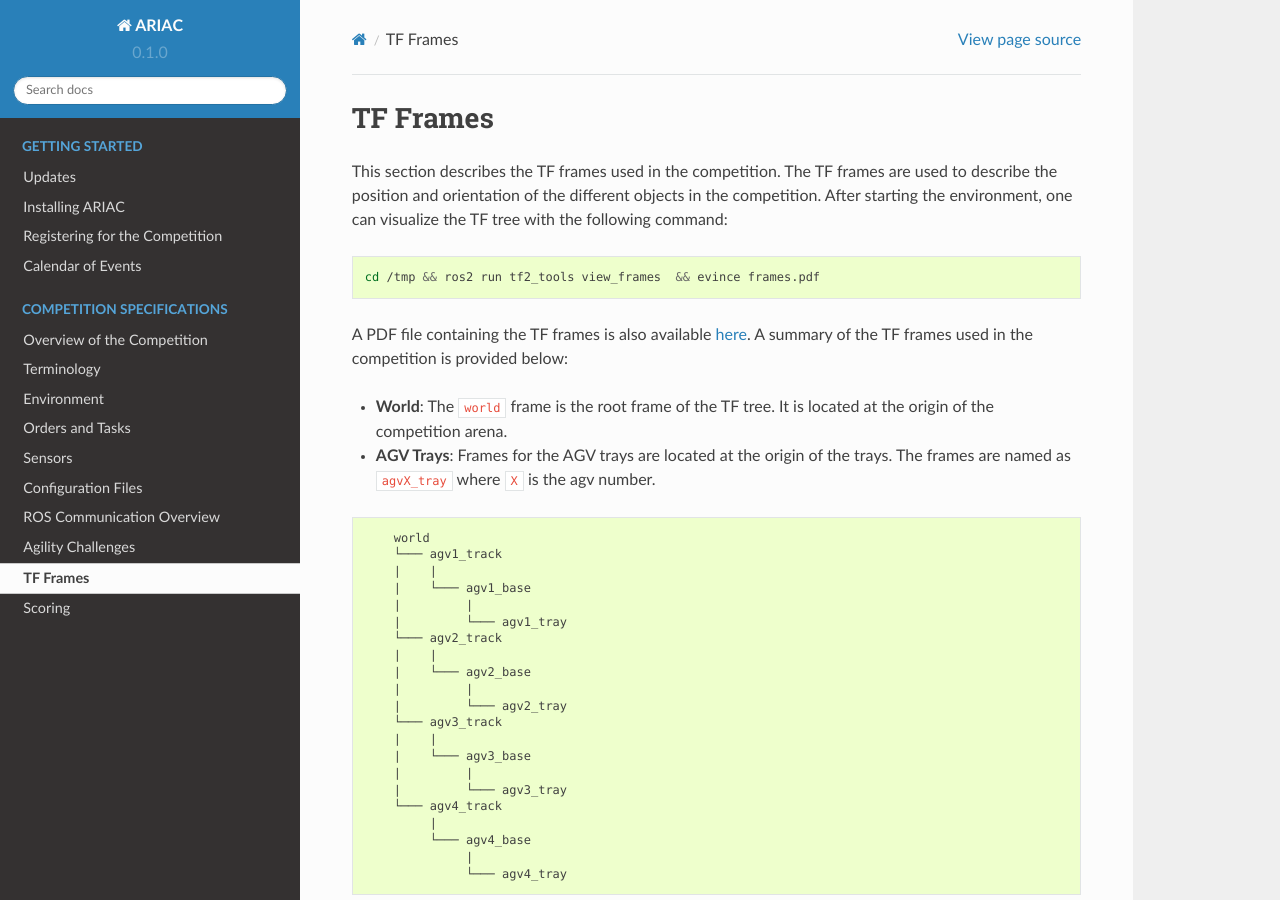
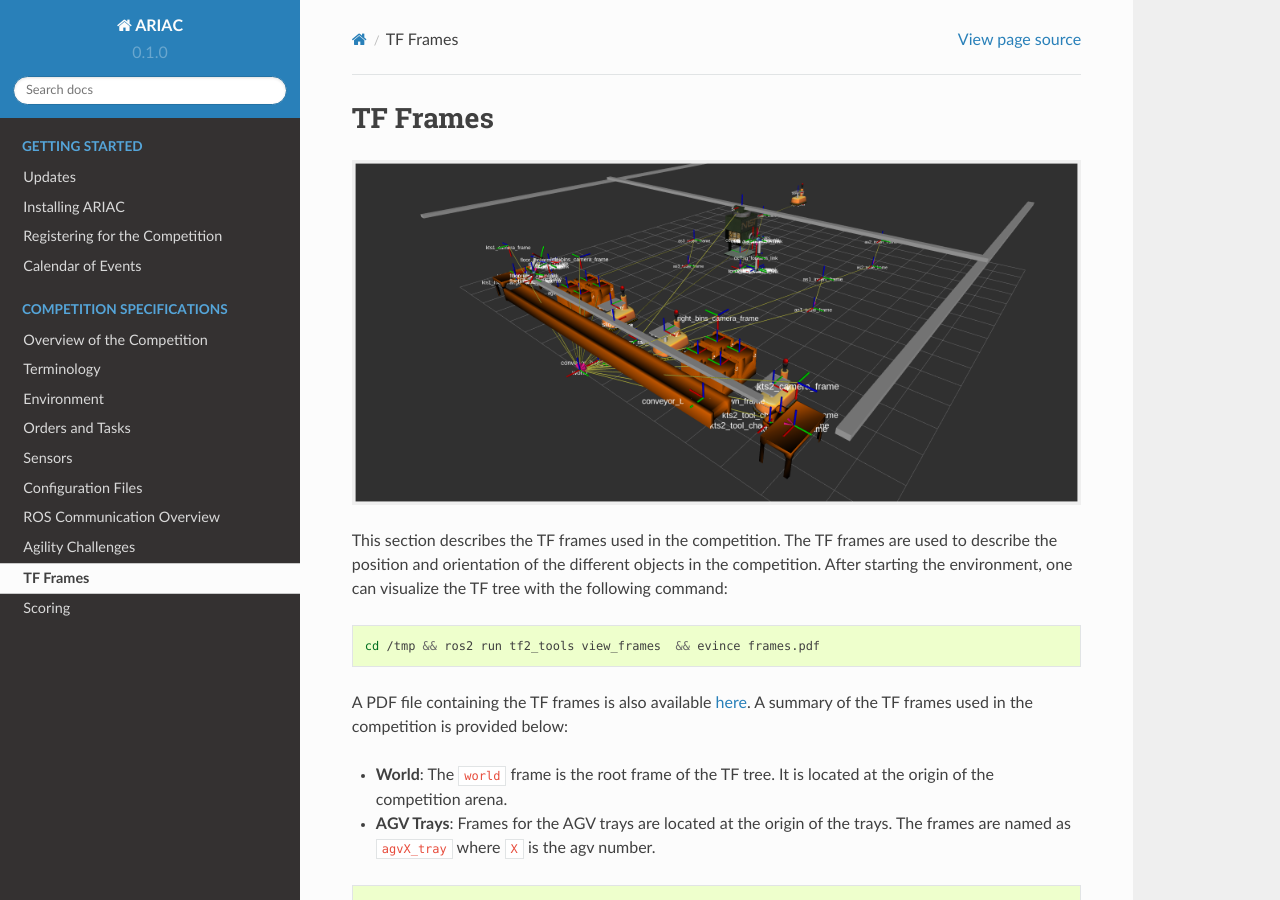
Before and after one commit to usnistgov/ARIAC, a Sphinx documentation site: the page built from docs/competition/tf_frames.md, in a window 1280 px wide and 900 px high. Built offline with Sphinx 7.4.7 and the Read the Docs theme 2.0.0, drawn with Linux system fonts in a browser that asks for light colours.

Commit message:
added section on tf

```diff
--- a/docs/competition/tf_frames.md
+++ b/docs/competition/tf_frames.md
@@ -1,4 +1,8 @@
 # TF Frames
+
+
+![](../images/FRAMES.png)
+
 
 This section describes the TF frames used in the competition. The TF frames are used to describe the position and orientation of the different objects in the competition. After starting the environment, one can visualize the TF tree with the following command:
 
--- a/docs/index.rst
+++ b/docs/index.rst
@@ -4,7 +4,7 @@ ARIAC Documentation
 Welcome to ARIAC 2023!
 
 .. image:: images/environment.png
-  :width: 800
+  :width: 900
   :alt: ARIAC environment for 2023
 
 .. Hidden TOCs
```
Also changed, not shown: docs/competition/environment.md (+1 -1 lines), docs/images/FRAMES.png (added).
